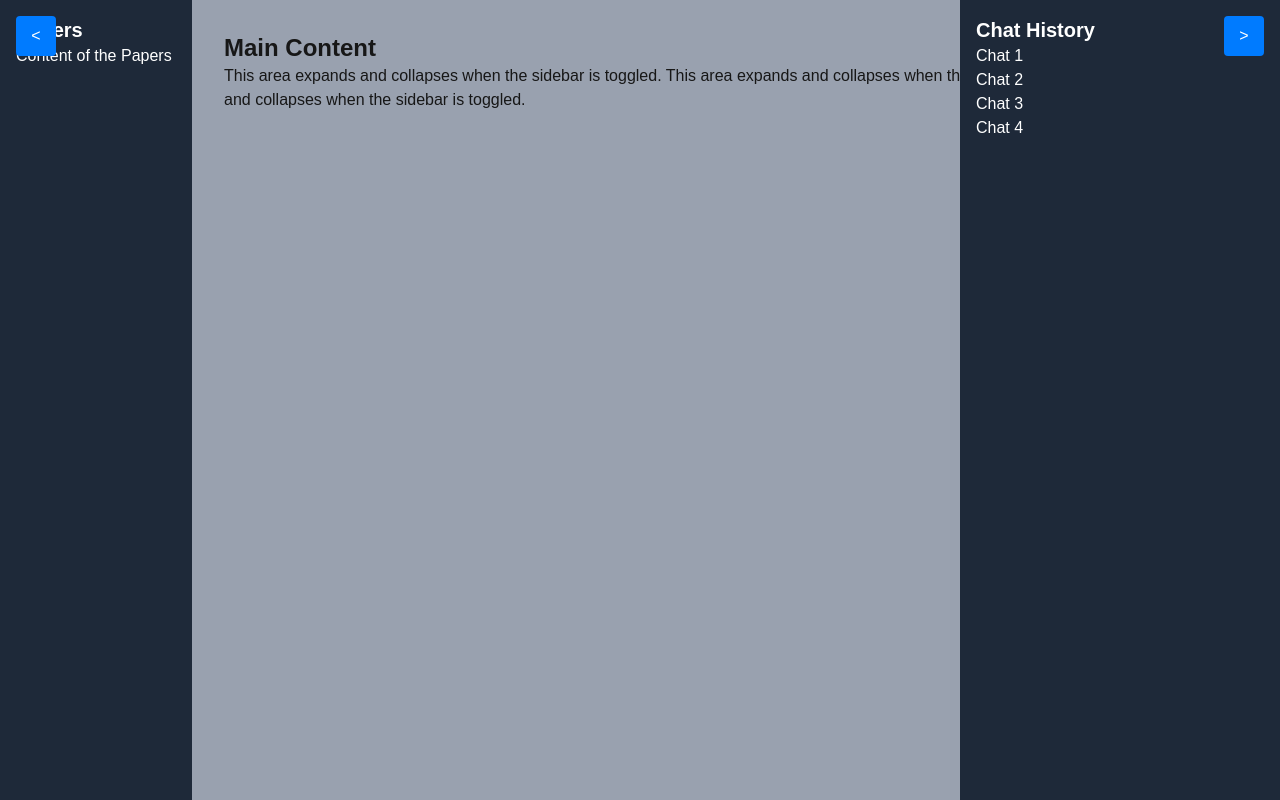
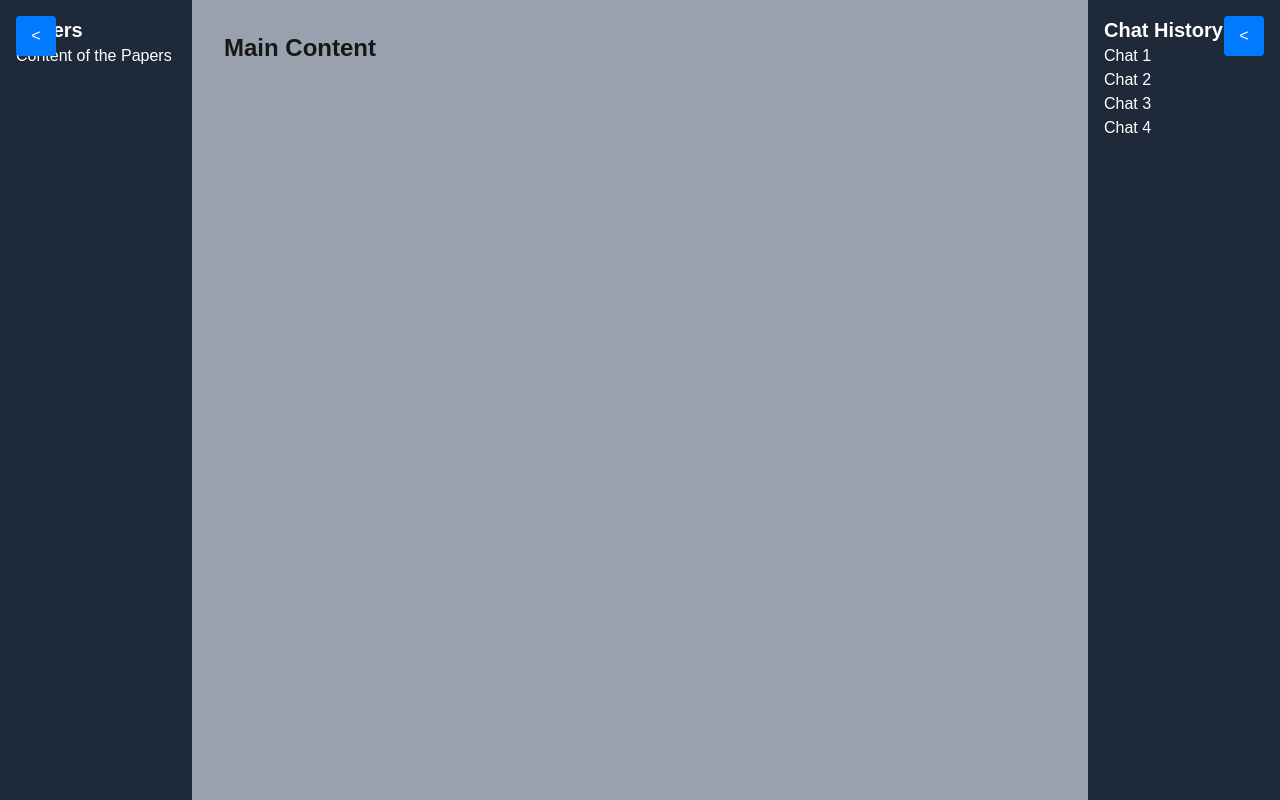
Before and after one commit to sprwoo/prereqsearch, a Next.js app in the folder frontend/: page / in a window 1280 px wide. Built offline with nearby package versions, Linux system fonts and the light colour scheme.

Commit message:
right bar collapses with overflow in the middle bar

```diff
--- a/frontend/src/app/page.tsx
+++ b/frontend/src/app/page.tsx
@@ -6,20 +6,18 @@ import PDFReader from "@/components/pdfreader";
 import { useState } from "react";
 
 export default function Page() {
-    const [isPapersVisible, setIsPapersVisible] = useState(true);
     const [papersBarWidth, setPapersBarWidth] = useState("w-[15vw]");
-
-    const [isChatVisible, setIsChatVisible] = useState(true);
+    const [chatBarWidth, setChatBarWidth] = useState("w-[15vw]");
 
     return (
         <div className="flex-row h-screen">
             <PapersBar papersBarWidth={papersBarWidth} setPapersBarWidth={setPapersBarWidth}/>
 
             <div className="flex-1">
-                <PDFReader papersBarWidth={papersBarWidth} isChatVisible={isChatVisible} />
+                <PDFReader papersBarWidth={papersBarWidth} chatBarWidth={chatBarWidth} />
             </div>
 
-            <ChatBar isChatVisible={isChatVisible} setIsChatVisible={setIsChatVisible} />
+            <ChatBar chatBarWidth={chatBarWidth} setChatBarWidth={setChatBarWidth} />
         </div>
     );
 }
--- a/frontend/src/components/chatbar.tsx
+++ b/frontend/src/components/chatbar.tsx
@@ -1,17 +1,17 @@
 "use client";
 
 interface ChatBarProps {
-  isChatVisible: boolean;
-  setIsChatVisible: (visible: boolean) => void;
+  chatBarWidth: string;
+  setChatBarWidth: (visible: string) => void;
 }
 
-export default function ChatBar({ isChatVisible, setIsChatVisible }: ChatBarProps) {
+export default function ChatBar({ chatBarWidth, setChatBarWidth }: ChatBarProps) {
   return (
     <div className="flex-col">
       {/* Sidebar on the Right */}
       <div
-        className={`h-full bg-gray-800 text-white transition-all duration-300 ease-in-out overflow-hidden fixed top-0 right-0 ${isChatVisible ? "w-1/4" : "w-0" // Change width when collapsed
-          }`}
+        className={`h-full bg-gray-800 text-white transition-all duration-300 ease-in-out overflow-hidden fixed top-0 right-0 ${chatBarWidth}
+        `}
       >
         {/* ChatBar Content */}
         <div className="p-4 truncate">
@@ -29,10 +29,10 @@ export default function ChatBar({ isChatVisible, setIsChatVisible }: ChatBarProp
 
       {/* Toggle Button inside the Sidebar */}
       <button
-        onClick={() => setIsChatVisible(!isChatVisible)}
+        onClick={() => setChatBarWidth(chatBarWidth == "w-[15vw]" ? "w-0" : "w-[15vw]")}
         className={`absolute top-4 right-4 bg-blue-500 text-white w-10 h-10 flex items-center justify-center rounded-full z-50`}
       >
-        {isChatVisible ? ">" : "<"}
+        {chatBarWidth == "w-0" ? ">" : "<"}
       </button>
 
     </div>
--- a/frontend/src/components/pdfreader.tsx
+++ b/frontend/src/components/pdfreader.tsx
@@ -1,18 +1,18 @@
 interface PDFReaderProps {
     papersBarWidth: string;
-    isChatVisible: boolean;
+    chatBarWidth: string;
 }
 
-export default function PDFReader({ papersBarWidth, isChatVisible }: PDFReaderProps) {
+export default function PDFReader({ papersBarWidth, chatBarWidth }: PDFReaderProps) {
     const marginLeft = papersBarWidth === "w-[15vw]" ? "ml-[15vw]" : "ml-0";
+    const marginRight = chatBarWidth === "w-[15vw]" ? "mr-[15vw]" : "mr-0";
 
     return (
         <div
-            className={`${marginLeft} h-screen bg-gray-400 transition-all duration-300`}
+            className={`${marginLeft} ${marginRight} h-screen bg-gray-400 transition-all duration-300`}
         >
-            <div className="p-8">
+            <div className="p-8 overflow-auto">
                 <h1 className="text-2xl font-bold">Main Content</h1>
-                <p>This area expands and collapses when the sidebar is toggled. This area expands and collapses when the sidebar is toggled. This area expands and collapses when the sidebar is toggled. </p>
             </div>
         </div>
     );
```
Also changed, not shown: 2 other files (tests, documents, lock files or other folders).
